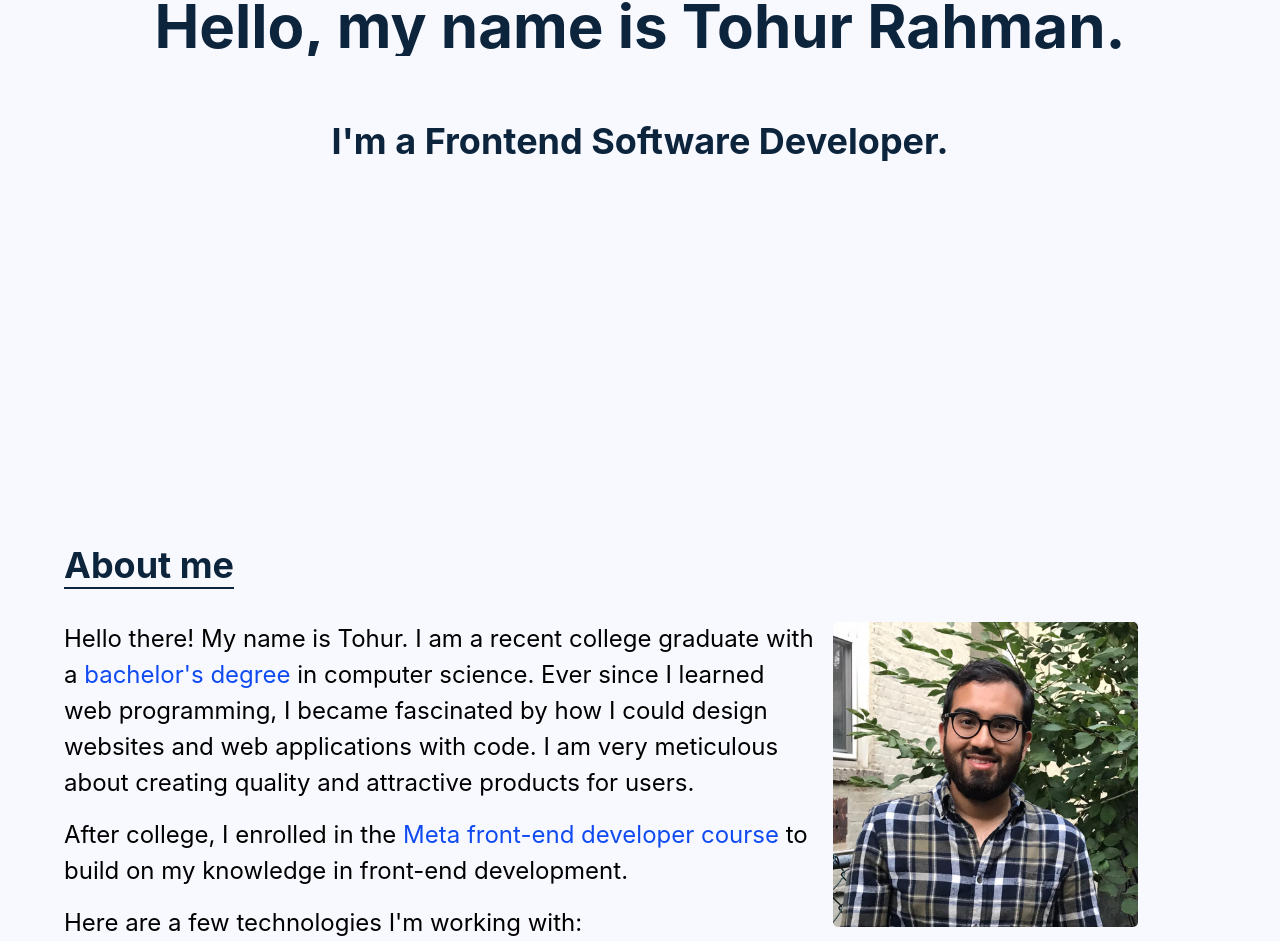
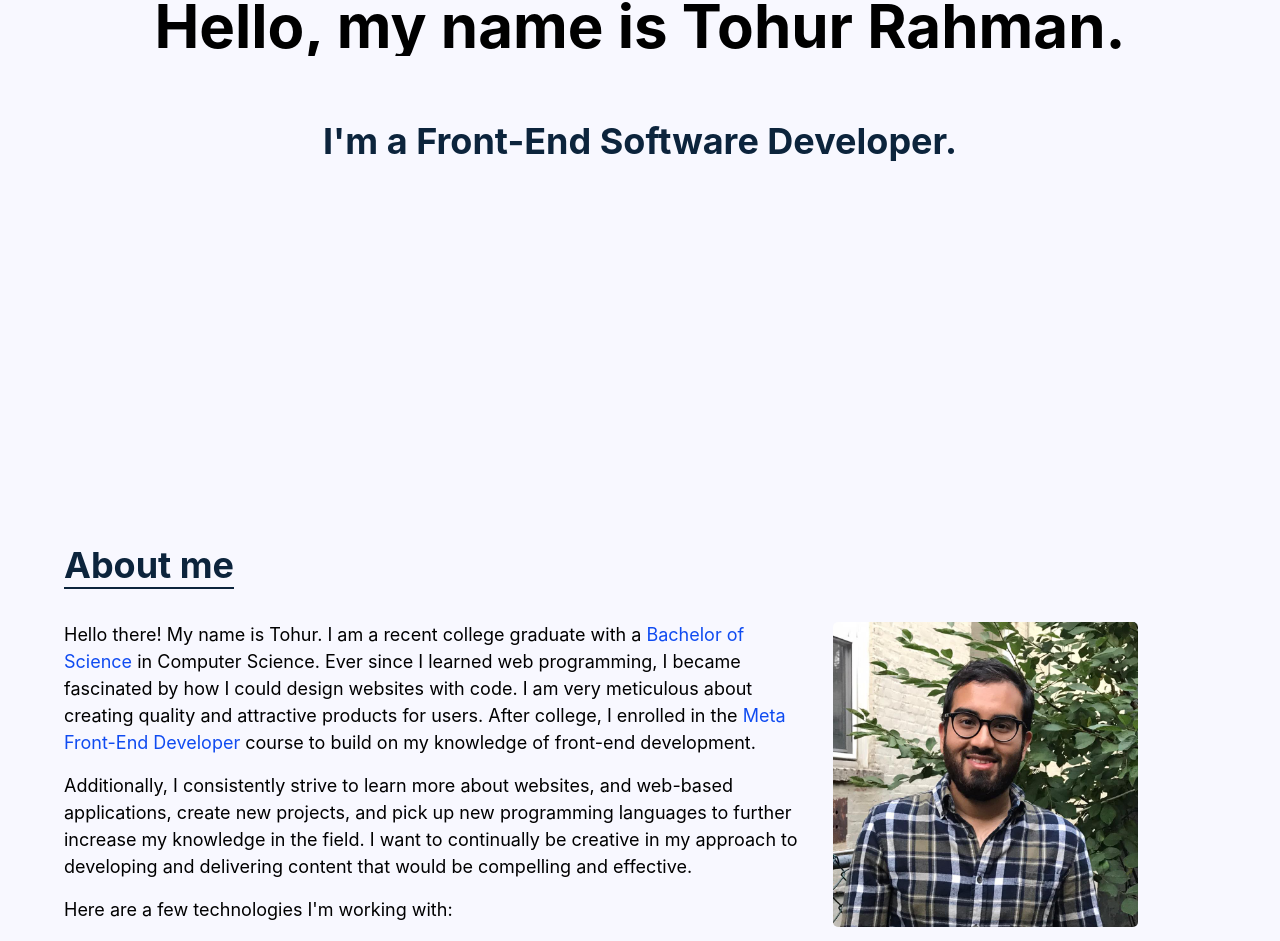
Before and after one commit to tohurr/tohurr.github.io, a React (Create React App) app: page / in a window 1280 px wide. Shown: the part 320-1261 px from the top of the page. Built offline with nearby package versions, Linux system fonts and the light colour scheme.

Commit message:
Updated text

```diff
--- a/src/components/Aboutme.js
+++ b/src/components/Aboutme.js
@@ -22,13 +22,14 @@ const Aboutme = () => {
             <div className="abouttext">
                 <p >
                 Hello there! My name is Tohur.
-                I am a recent college graduate with a <a target="_blank" rel="noopener noreferrer" className="link" href="https://www.parchment.com/u/award/558bf9d435306db8d96ca8ac48fe8abd">bachelor's degree</a> in computer science.
-                Ever since I learned web programming, I became fascinated by how I could design websites and web applications with code.
+                I am a recent college graduate with a <a target="_blank" rel="noopener noreferrer" className="link" href="https://www.parchment.com/u/award/558bf9d435306db8d96ca8ac48fe8abd">Bachelor of Science</a> in Computer Science.
+                Ever since I learned web programming, I became fascinated by how I could design websites with code.
                 I am very meticulous about creating quality and attractive products for users.
+                After college, I enrolled in the <a href="https://www.coursera.org/professional-certificates/meta-front-end-developer" target="_blank" rel="noopener noreferrer" className="link">Meta Front-End Developer </a>
+                course to build on my knowledge of front-end development.
                 </p>
                 <p>
-                After college, I enrolled in the <a href="https://www.coursera.org/professional-certificates/meta-front-end-developer" target="_blank" rel="noopener noreferrer" className="link">Meta front-end developer course </a>
-                to build on my knowledge in front-end development.
+                Additionally, I consistently strive to learn more about websites, and web-based applications, create new projects, and pick up new programming languages to further increase my knowledge in the field. I want to continually be creative in my approach to developing and delivering content that would be compelling and effective.
                 </p>
                 <p>Here are a few technologies I'm working with:
                 <ul className="languages">
--- a/src/components/LandingSection.js
+++ b/src/components/LandingSection.js
@@ -2,9 +2,10 @@ import React from "react";
 import { Avatar, Heading, VStack, Divider } from "@chakra-ui/react";
 import FullScreenSection from "./FullScreenSection";
 import './Styles.css';
+//#034694
 
 const greeting = "Hello, my name is Tohur Rahman.";
-const bio1 = "I'm a Frontend Software Developer.";
+const bio1 = "I'm a Front-End Software Developer.";
 // const bio2 = "specialized in React";
 
 const LandingSection = () => (
@@ -23,7 +24,7 @@ const LandingSection = () => (
          name="Tohur Rahman"
        />  */}
 
-       <Heading as="h1" size="3xl" noOfLines={0} color="#0C243C">
+       <Heading as="h1" size="3xl" noOfLines={0} color="black">
          {greeting}
        </Heading>
      {/* </VStack>  */}
--- a/src/components/Styles.css
+++ b/src/components/Styles.css
@@ -44,12 +44,12 @@
     /* padding-left: 1rem; */
     padding-right: 1rem;
     line-height: 1.5;
-    font-size: x-large;
+    font-size: large;
 }
 /* ############## */
 @media (max-width:850px) {
     .abouttext p {
-        font-size: large;
+        font-size: medium;
     }
 }
 
```
